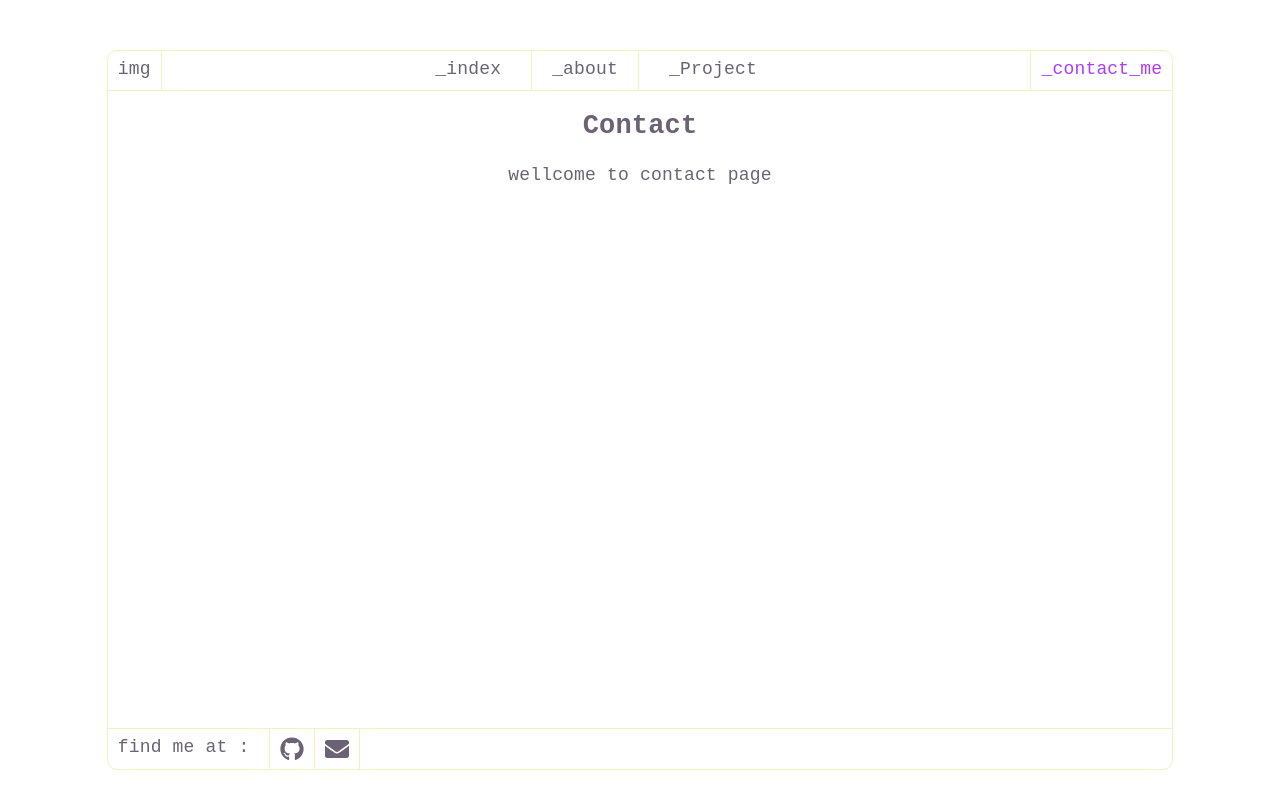
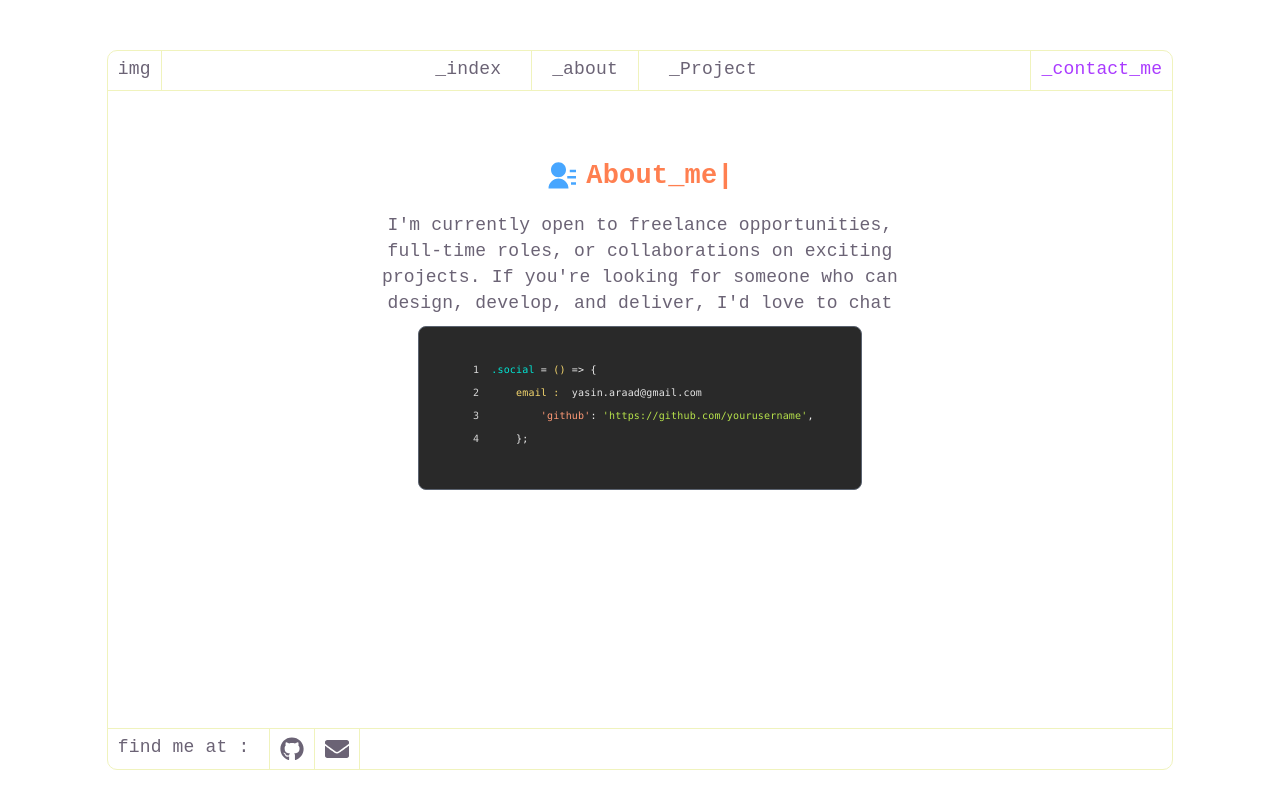
Before and after one commit to Araad17/react-portfolio, a React (Vite) app: page /contact in a window 1280 px wide. Built offline with nearby package versions, Linux system fonts and the light colour scheme.

Commit message:
contact section is completed

```diff
--- a/src/component/Contact.jsx
+++ b/src/component/Contact.jsx
@@ -1,10 +1,75 @@
 import React from "react";
+import { RiContactsFill } from "react-icons/ri";
+import "./contact.css";
+import "../responsive.css";
+import { TypeAnimation } from "react-type-animation";
 
 function Contact() {
 	return (
 		<div>
-			<h1>Contact</h1>
-			<p>wellcome to contact page</p>
+			<div className="contactName">
+				<RiContactsFill className="contactIcon" />
+				<TypeAnimation
+					sequence={["About_me", 10000]}
+					wrapper="h1"
+					className="profileName"
+					cursor={true}
+					repeat={0}
+				/>
+			</div>
+
+			<div className="contactDec col-xs-8 col-sm-8 col-md-6 col-lg-6">
+				I'm currently open to freelance opportunities, full-time roles, or
+				collaborations on exciting projects. If you're looking for someone who
+				can design, develop, and deliver, I'd love to chat
+			</div>
+			<div className="homeRight col-xs-10 col-sm-20 col-md-5 col-lg-5 col-xl-5">
+				<div className="code-editor">
+					<div className="code-content">
+						<div className="code-line">
+							<span className="line-number">1</span>
+							<span>
+								<span className="function">.social</span>{" "}
+								<span className="symbol">=</span>{" "}
+								<span className="keyword">()</span>{" "}
+								<span className="symbol">=&gt;</span>{" "}
+								<span className="symbol">{"{"}</span>
+							</span>
+						</div>
+
+						<div className="code-line">
+							<span className="line-number">2</span>
+							<span>
+								&nbsp;&nbsp;&nbsp;&nbsp;
+								<span className="keyword">email : </span>{" "}
+								<span className="variable">yasin.araad@gmail.com</span>{" "}
+							</span>
+						</div>
+
+						<div className="code-line">
+							<span className="line-number">3</span>
+							<span>
+								&nbsp;&nbsp;&nbsp;&nbsp;&nbsp;&nbsp;&nbsp;&nbsp;
+								<span className="property">'github'</span>
+								<span className="symbol">:</span>{" "}
+								<span className="string">
+									'https://github.com/yourusername'
+								</span>
+								<span className="symbol">,</span>
+							</span>
+						</div>
+
+						<div className="code-line">
+							<span className="line-number">4</span>
+							<span>
+								&nbsp;&nbsp;&nbsp;&nbsp;
+								<span className="symbol">{"}"}</span>
+								<span className="symbol">;</span>
+							</span>
+						</div>
+					</div>
+				</div>
+			</div>
 		</div>
 	);
 }
--- /dev/null
+++ b/src/component/contact.css
@@ -0,0 +1,63 @@
+.contactName {
+    color: #ff6347;
+    display: flex;
+    align-items: center;
+    justify-content: center;
+    margin-top: 50px;
+}
+
+.contactIcon {
+    color: #47a6ff;
+    font-weight: 700;
+    font-size: 30px;
+}
+
+.contactDec {
+    margin: auto
+}
+
+.homeRight {
+    margin: 10px auto;
+}
+
+.contactName {
+    display: flex;
+    align-items: center;
+    gap: 10px;
+}
+
+.contactDec {
+    opacity: 0;
+    transform: translateY(30px);
+    animation: slideUp 0.6s ease-out forwards;
+}
+
+@keyframes slideUp {
+    from {
+        opacity: 0;
+        transform: translateY(30px);
+    }
+
+    to {
+        opacity: 1;
+        transform: translateY(0);
+    }
+}
+
+.homeRight {
+    opacity: 0;
+    transform: translateY(30px);
+    animation: slideUp 0.6s ease-out forwards;
+}
+
+@keyframes slideUp {
+    from {
+        opacity: 0;
+        transform: translateY(30px);
+    }
+
+    to {
+        opacity: 1;
+        transform: translateY(0);
+    }
+}
```
